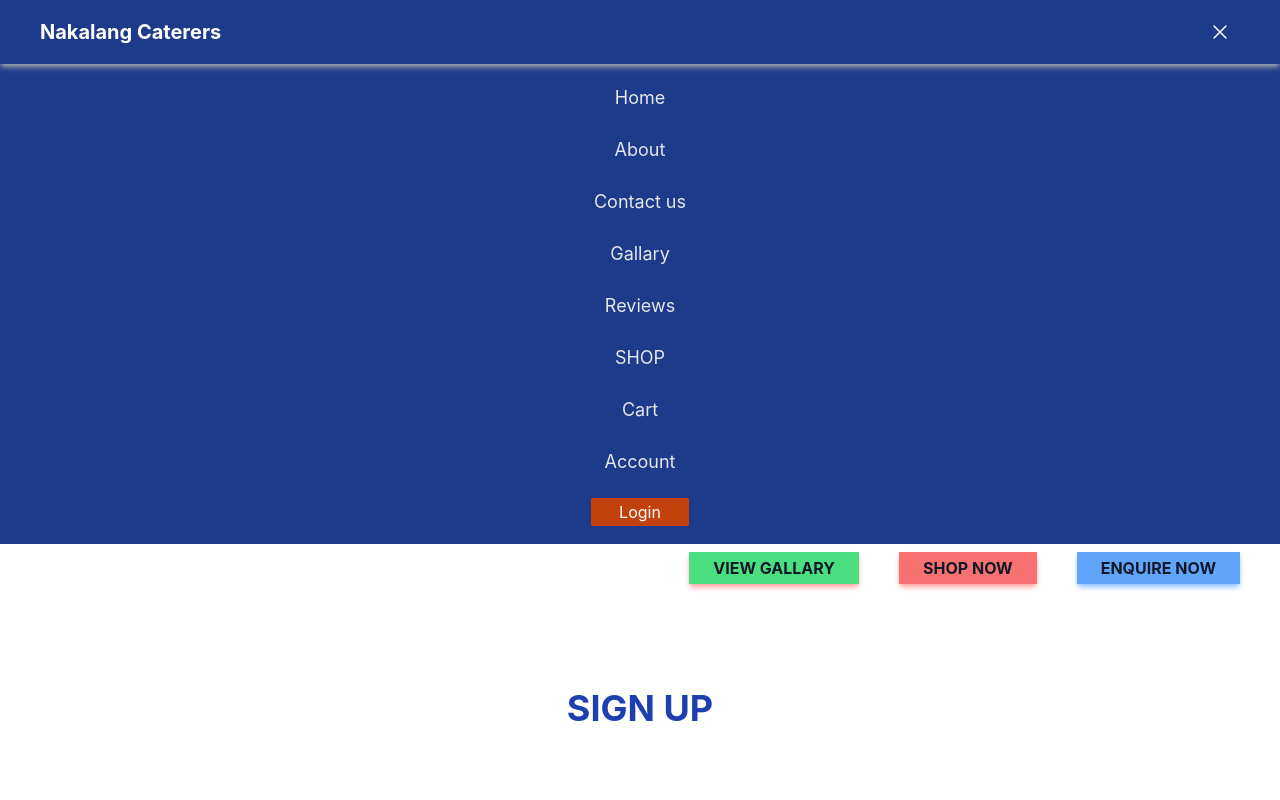
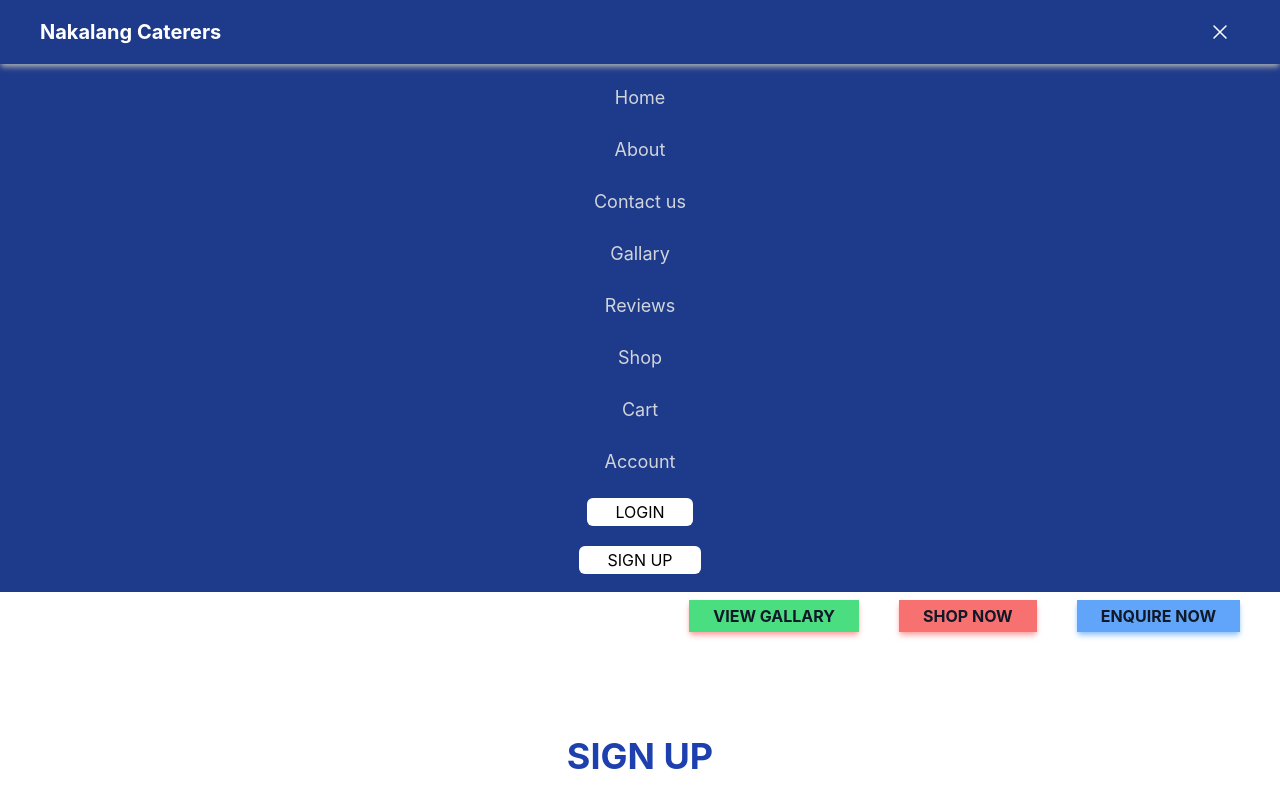
Before and after one commit to ketan-rathod-713/catering-website, a Next.js app: page /auth/signup in a window 1280 px wide. Both pictures are taken after a click on the element 1220 px from the left and 32 px from the top of the page. Shown: the top 800 px of the page. Built offline with nearby package versions, Linux system fonts and the light colour scheme.

Commit message:
adding signup feature part 1

```diff
--- a/components/Navbar.js
+++ b/components/Navbar.js
@@ -76,13 +76,13 @@ const Navbar = () => {
               <div className="py-3" key={index}>
                 {item.btn ? (
                   <Link
-                    className="py-1 px-7 text-center bg-orange-700 text-white rounded-sm"
+                    className="py-1 px-7 text-center bg-white text-black rounded-md"
                     href={item.link}
                   >
                     {item.title}
                   </Link>
                 ) : (
-                  <Link className="lg:text-lg" href={item.link}>
+                  <Link className="lg:text-lg text-gray-300" href={item.link}>
                     {item.title}
                   </Link>
                 )}
--- a/data/navbarItems.js
+++ b/data/navbarItems.js
@@ -4,10 +4,11 @@ const navbarMenuItems = [
     { title: "Contact us", link: "/contactus" },
     { title: "Gallary", link: "/gallary  " },
     { title: "Reviews", link: "/reviews" },
-    { title: "SHOP", link: "/shop/product" },
+    { title: "Shop", link: "/shop/product" },
     { title: "Cart", link: "/shop/cart" },
     { title: "Account", link: "/account" },
-    { title: "Login", link: "/login", btn: true },
+    { title: "LOGIN", link: "/auth/login", btn: true },
+    { title: "SIGN UP", link: "/auth/signup", btn: true },
   ];
 
 export default navbarMenuItems;
--- a/models/User.js
+++ b/models/User.js
@@ -15,11 +15,15 @@ const userSchema = mongoose.Schema({
     },
     address: {
         type: String,
-        required: true
+        default: ""
     },
     phone: {
         type: String,
-        default: ""
+        required: true
+    },
+    admin: {
+        type: Boolean,
+        default: false
     }
 })
 
--- a/pages/api/user/index.js
+++ b/pages/api/user/index.js
@@ -1,13 +1,15 @@
 // / product
 import Product from "../../../models/Product.js";
 import connectDB from "../../../db/mongooseConnect.js";
+import User from './../../../models/User';
 
 export default async function handler(req, res){
-    if(req.method === "GET"){ // get all products, based on filters too
+    if(req.method === "GET"){ // get all the users
         try {
+          // only for admin access role
             await connectDB();
-            const products = await Product.find();
-            res.status(200).json(products);
+            const users = await User.find();
+            res.status(200).json(users);
           } catch (error) {
             res.status(500).json({ error: 'Server error' });
           }
@@ -15,13 +17,13 @@ export default async function handler(req, res){
 
     // create product
     else if(req.method === "POST"){
-      const {something} = req.body;
+      const {name, email, phone, password} = req.body;
       try{
         await connectDB();
-        const product = new Product({title, description, price, category, image})
-        await product.save();
+        const user = new User({name, email, password, phone})
+        await user.save();
 
-        res.status(200).json(product)
+        res.status(200).json(user)
       } catch(err){
         console.log(err);
         res.status(500).json({error: "Server error"})
--- a/pages/auth/signup.js
+++ b/pages/auth/signup.js
@@ -2,8 +2,10 @@ import React, { useState } from "react";
 import PagePadding from './../../components/PagePadding';
 import PageHeading from './../../components/PageHeading';
 import Navbar from './../../components/Navbar';
+import { useRouter } from "next/router";
 
 const SignupPage = () => {
+    const router = useRouter()
     const [formData, setFormData] = useState({
         name: "",
         email: "",
@@ -11,6 +13,24 @@ const SignupPage = () => {
         password: "",
         confirmPassword: ""
     });
+
+    const handleInputChange = (event, attributeName)=>{
+        console.log(event.target.value, attributeName);
+        setFormData(prev => ({[attributeName]: event.target.value}))
+    }
+
+    const handleSignupClick = async ()=>{
+        const response = await fetch("/api/user", {
+            method: "POST",
+            headers: {
+                "Content-Type": "application/json"
+            },
+            body: formData
+        })
+        const data = await response.json()
+        console.log(data);
+        router.push("/auth/login")
+    }
 
   return <div className="">
         <Navbar/>
@@ -20,22 +40,26 @@ const SignupPage = () => {
                 <div className="innerBox w-full lg:w-1/2 flex flex-col items-center space-y-6">
                     <div className="w-full">
                         <div htmlFor="name">Name</div>
-                        <input type="text" className="py-3 px-5 text-lg w-full border-blue-300 border-2"/>
+                        <input value={formData.name} onChange={(e)=>handleInputChange(e, "name")} type="text" className="py-3 px-5 text-lg w-full border-blue-300 border-2"/>
                     </div>
                     <div className="w-full">
                         <div htmlFor="email">Email Id</div>
-                        <input type="email" className="py-3 px-5 text-lg w-full border-blue-300 border-2"/>
+                        <input value={formData.email} onChange={(e)=>handleInputChange(e, "email")} type="email" className="py-3 px-5 text-lg w-full border-blue-300 border-2"/>
                     </div>
                     <div className="w-full">
                         <div htmlFor="phone">Phone</div>
-                        <input type="tel" className="py-3 px-5 text-lg w-full border-blue-300 border-2"/>
+                        <input value={formData.phone} onChange={(e)=>handleInputChange(e, "phone")} type="tel" className="py-3 px-5 text-lg w-full border-blue-300 border-2"/>
                     </div>
                     <div className="w-full">
                         <div htmlFor="password">Password</div>
-                        <input type="password" className="py-3 px-5 text-lg w-full border-blue-300 border-2"/>
+                        <input value={formData.password} onChange={(e)=>handleInputChange(e, "password")} type="password" className="py-3 px-5 text-lg w-full border-blue-300 border-2"/>
+                    </div>
+                    <div className="w-full">
+                        <div htmlFor="password">Confirm Password</div>
+                        <input value={formData.confirmPassword} onChange={(e)=>handleInputChange(e, "confirmPassword")} type="password" className="py-3 px-5 text-lg w-full border-blue-300 border-2"/>
                     </div>
                     <div className="flex justify-center py-5">
-                        <button className="px-10 text-lg text-white rounded-sm py-3 bg-blue-500">SIGN UP</button>
+                        <button onClick={handleSignupClick} className="px-10 text-lg text-white rounded-sm py-3 bg-blue-500">SIGN UP</button>
                     </div>
                  </div>
             </div>
--- a/pages/shop/product/index.js
+++ b/pages/shop/product/index.js
@@ -2,7 +2,7 @@
 // product page also needs to be there.
 
 import Link from "next/link";
-import React, {useEffect, useState} from "react";
+import React, {useEffect, useState, Suspense} from "react";
 import Image from "next/image";
 import Navbar from "../../../components/Navbar";
 import connectDB from "../../../db/mongooseConnect";
@@ -198,24 +198,26 @@ const ProductList = ({products}) => {
                                         </div>
                                     </div>
 
-                                    <div className="options flex flex-col space-y-4">
+                                    <motion.div key={filtersOpen[section.sectionName]} intial={{}} animate={{}} transition={{duration: 3}} className="options flex flex-col space-y-4">
                                         {/* all subsection items */}
 
                                         { filtersOpen[`${section.sectionName}`] &&
                                         section.items.map((item, index) => (
                                             <motion.div initial={{x: -100}} animate={{x: 0}} transition={{duration: index/5}} key={index}
-                                                className="flex space-x-5">
-                                                <input className="" type="checkbox"/>
+                                                className="flex space-x-5 items-center">
+                                                <input className="h-4 w-4" type="checkbox"/>
                                                 <div>{
                                                     item.name
                                                 }</div>
                                             </motion.div>
                                         ))
-                                    } </div>
+                                    } </motion.div>
                                 </div>
                             ))
                         } </div>
                     </div>
+
+                    <Suspense fallback={<h1>Loading..</h1>}>
                     <div className="lg:col-span-3 grid grid-cols-1 sm:grid-cols-2 md:grid-cols-3 lg:grid-cols-3 gap-20">
                         {
                         products.map((product, index) => (
@@ -264,6 +266,7 @@ const ProductList = ({products}) => {
                             </div>
                         ))
                     } </div>
+                    </Suspense>
                 </div>
             </PagePadding>
 
```
